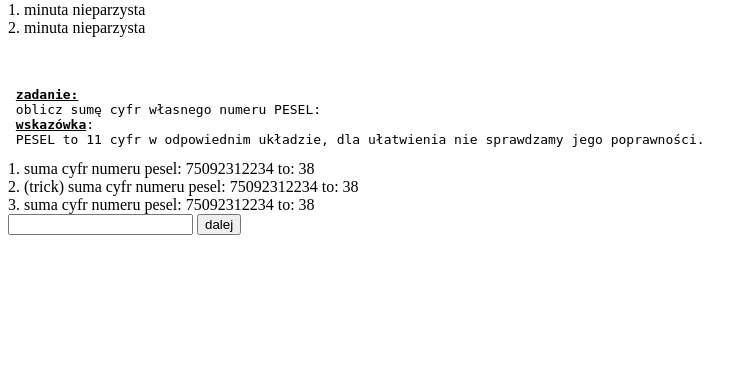
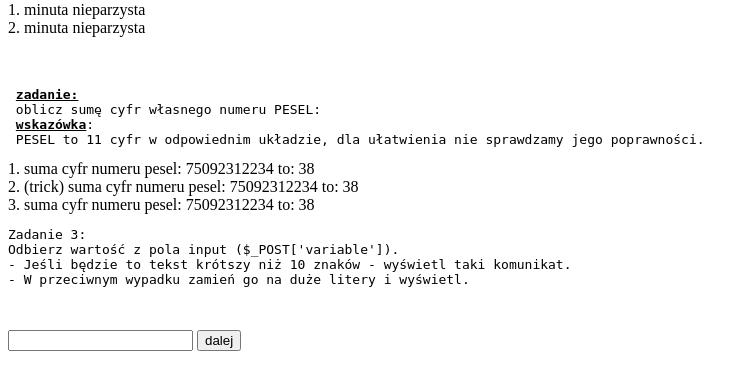
Before and after one commit to ekawalec/lokalnyprogramista, a PHP site: page /info.php in a window 1280 px wide. Shown: the part 156-546 px from the top of the page, without its empty margins (0-749 px from the left). Run offline with PHP 8.4, Linux system fonts and the light colour scheme.

Commit message:
warsztaty cz. 3 - formularz

```diff
--- a/info.php
+++ b/info.php
@@ -64,6 +64,17 @@ if (strlen($pesel) != 11) {
 
 ?>
 
+
+
+
+<pre>
+Zadanie 3:
+Odbierz wartość z pola input ($_POST['variable']).
+- Jeśli będzie to tekst krótszy niż 10 znaków - wyświetl taki komunikat.
+- W przeciwnym wypadku zamień go na duże litery i wyświetl.
+
+
+</pre>
 <form method="post">
     <input type="text" name="variable" >
     <input type="submit" value="dalej" >
```
